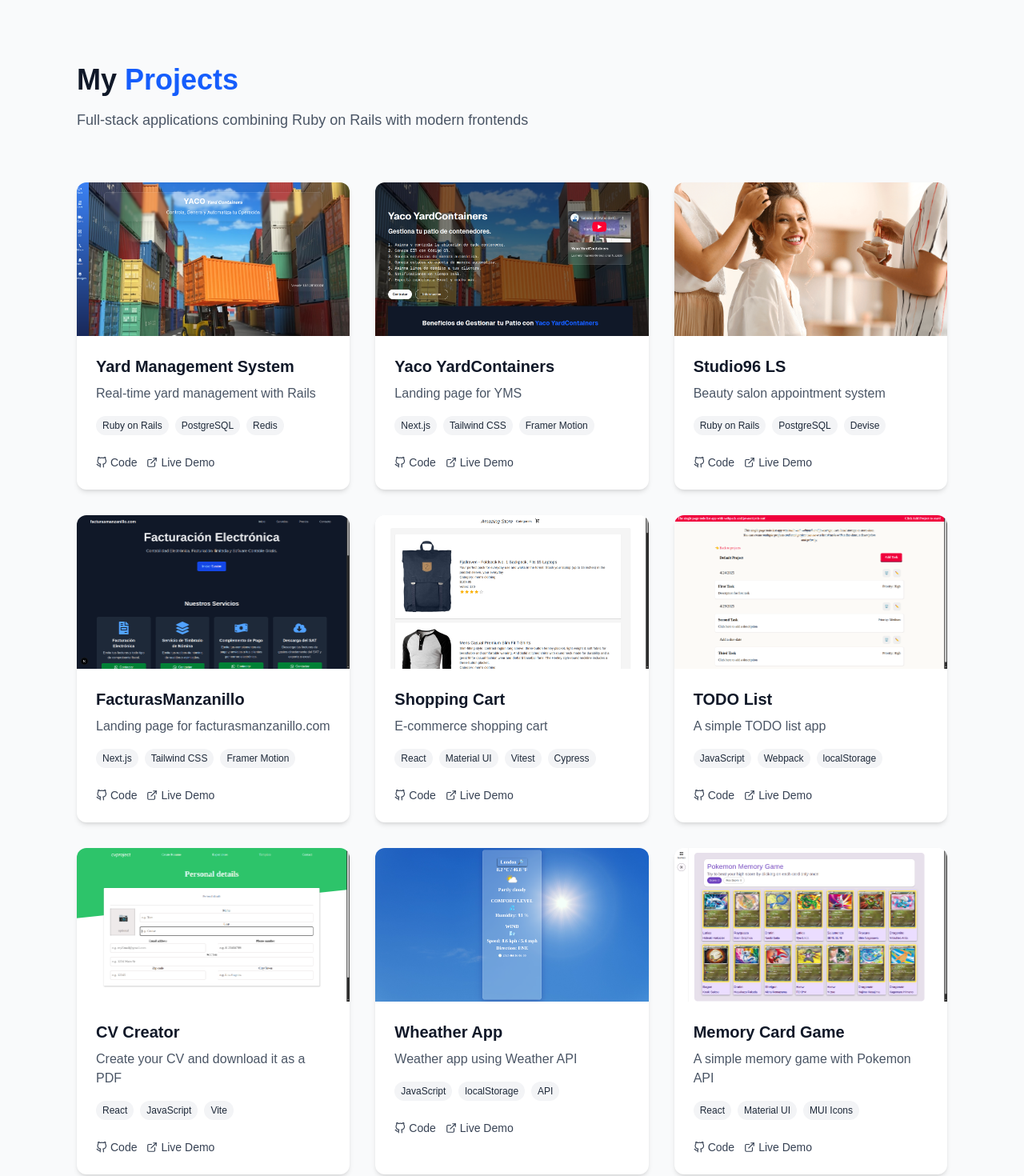
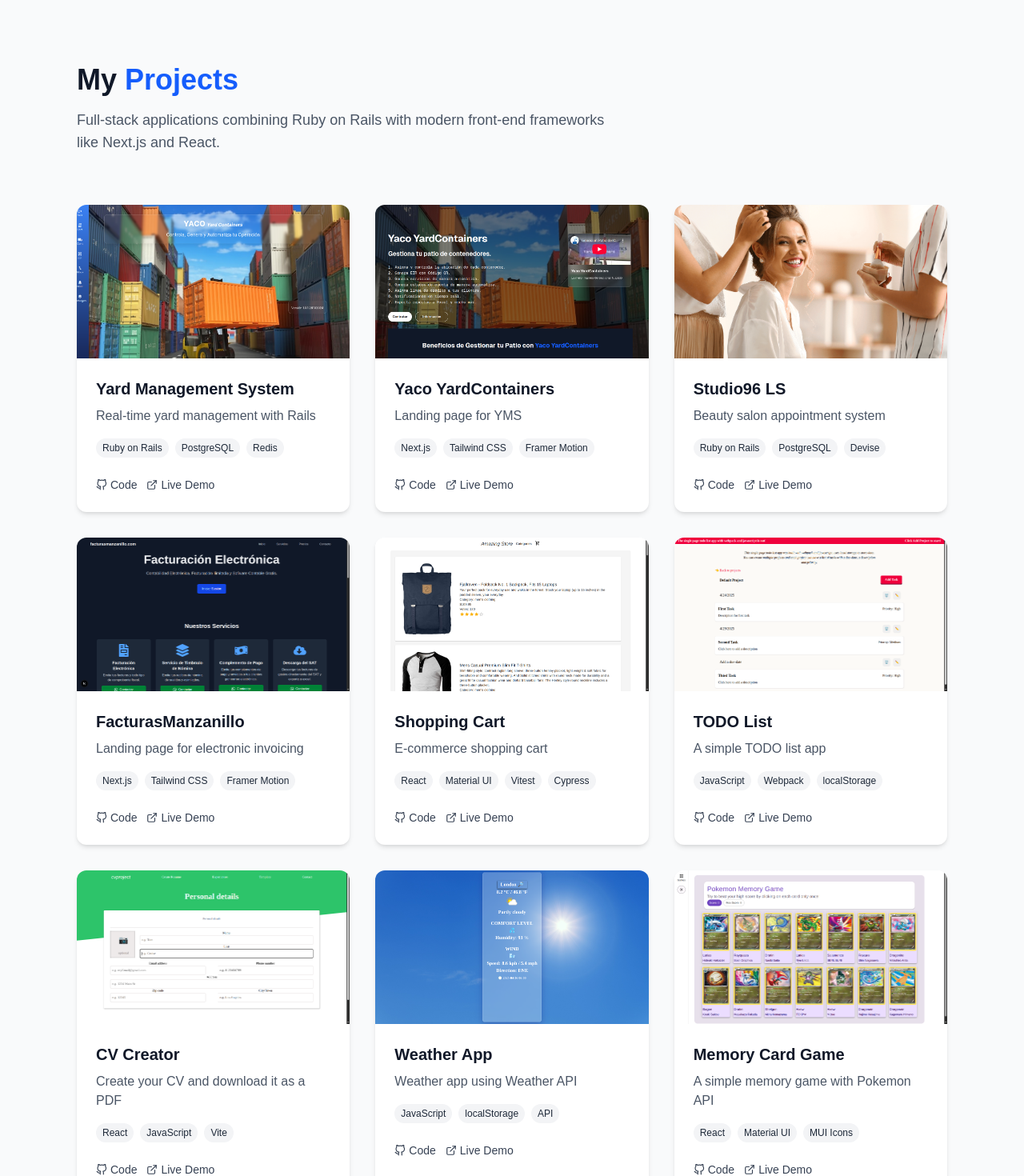
Before and after one commit to chucoyos/unodev, a Next.js app: page / in a window 1280 px wide. Shown: the part 800-2270 px from the top of the page at 80% size. Built offline with nearby package versions, Linux system fonts and the light colour scheme.

Commit message:
Edit hero section

```diff
--- a/app/components/ProjectsSection.jsx
+++ b/app/components/ProjectsSection.jsx
@@ -30,7 +30,7 @@ const projects = [
   },
   {
     title: "FacturasManzanillo",
-    description: "Landing page for facturasmanzanillo.com",
+    description: "Landing page for electronic invoicing",
     tags: ["Next.js", "Tailwind CSS", "Framer Motion"],
     github: "https://github.com/chucoyos/gh-first",
     live: "https://facturasmanzanillo.com/",
@@ -61,7 +61,7 @@ const projects = [
     image: "/cvCreator.png"
   },
   {
-    title: "Wheather App",
+    title: "Weather App",
     description: "Weather app using Weather API",
     tags: ["JavaScript", "localStorage", "API"],
     github: "https://github.com/chucoyos/weather_app",
@@ -95,7 +95,7 @@ export default function ProjectsSection() {
             My <span className="text-blue-600 dark:text-blue-400">Projects</span>
           </h2>
           <p className="text-lg text-gray-600 dark:text-gray-300 max-w-2xl">
-            Full-stack applications combining Ruby on Rails with modern frontends
+            Full-stack applications combining Ruby on Rails with modern front-end frameworks like Next.js and React.
           </p>
         </motion.div>
 
```
